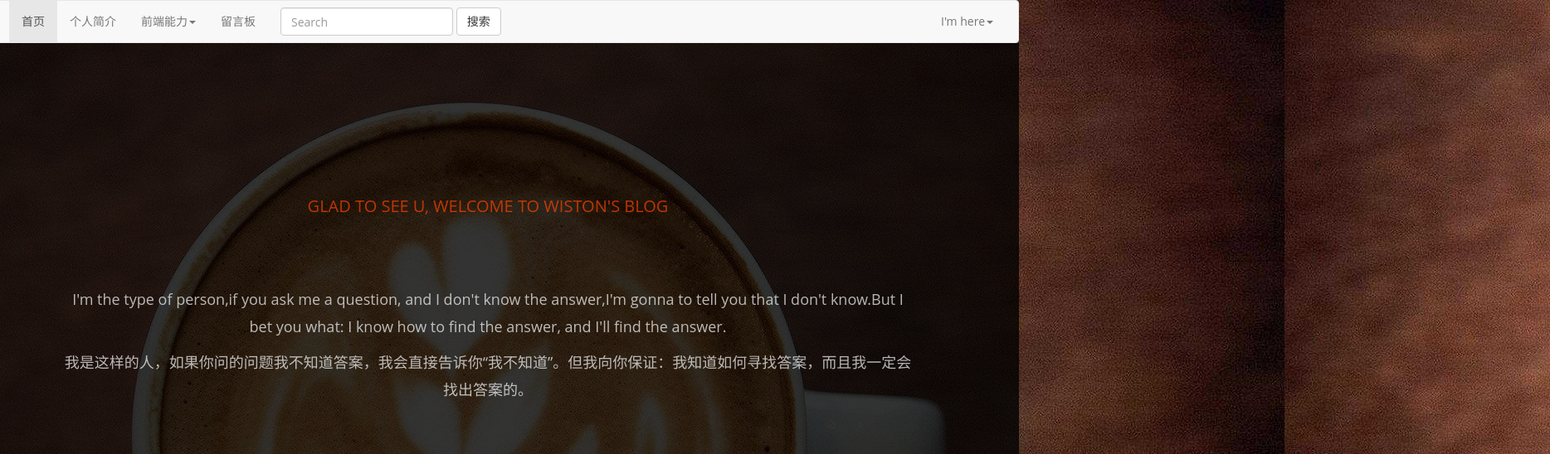
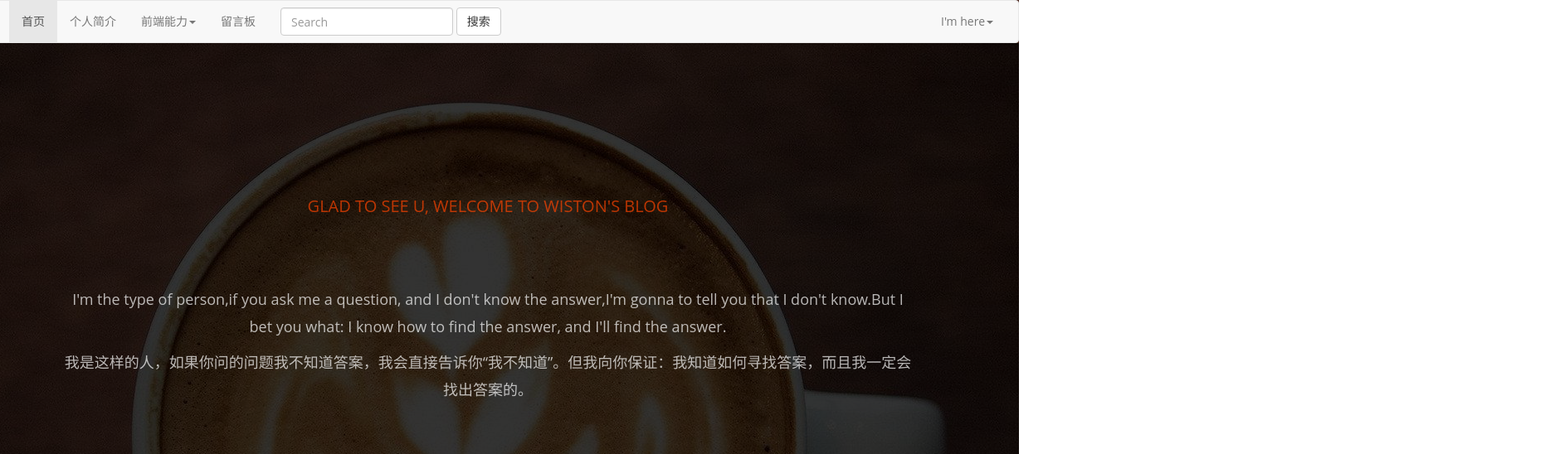
Before and after one commit to luyuan1997/blog, a plain HTML site: page index2.html in a window 1280 px wide. Shown: the top 548 px of the page at 83% size, 1868 px wide, since content can reach past the window. Drawn offline with Linux system fonts and the light colour scheme.

Commit message:
Add files via upload

```diff
--- a/css/index2.css
+++ b/css/index2.css
@@ -1,4 +1,4 @@
-html,body{height:auto;width:100%;margin:0;padding:0;}
+html,body{margin:0;padding:0;overflow:scroll;}
 body{
 	font-family:"微软雅黑";
 	text-align: center;
@@ -33,9 +33,8 @@ p{
 	background : rgba(51, 51, 51, 0.71);
 }
 #home-area{
+	position:fixed;
 	width:100%;
-	height:900px;
-	position:fixed;
 	z-index:1;
 }
 .home-area-text p{
@@ -43,7 +42,6 @@ p{
 	font-size:18px;
 	width:80%;
 	margin:auto;
-	margin-top:200px;
 	text-align: center;
 }
 .home-area-text p:last-child{
@@ -84,7 +82,6 @@ ul.countdown li span.self{
 }
 #gai{
 	overflow:hidden;
-	height:947px;
 	width:100%;
 	background: rgba(0,0,0,0.8);
 	margin-top:-20px;
```
